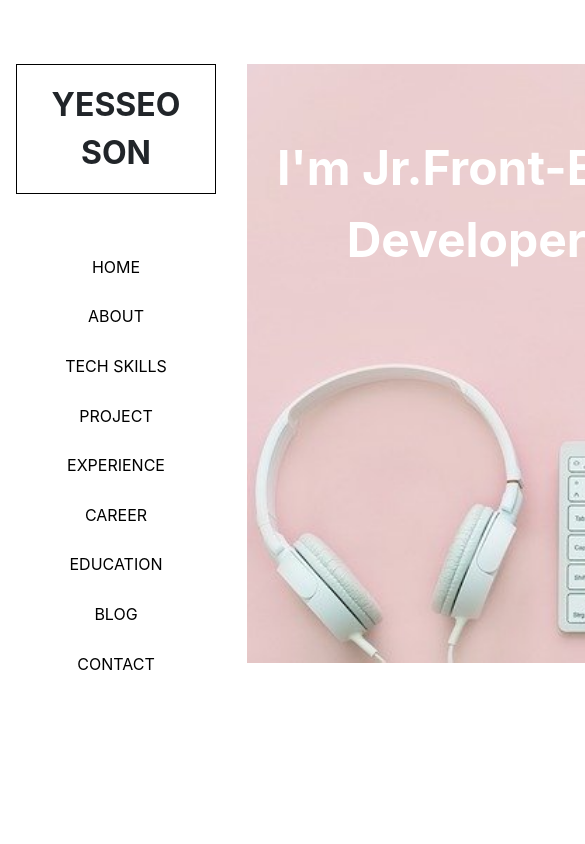
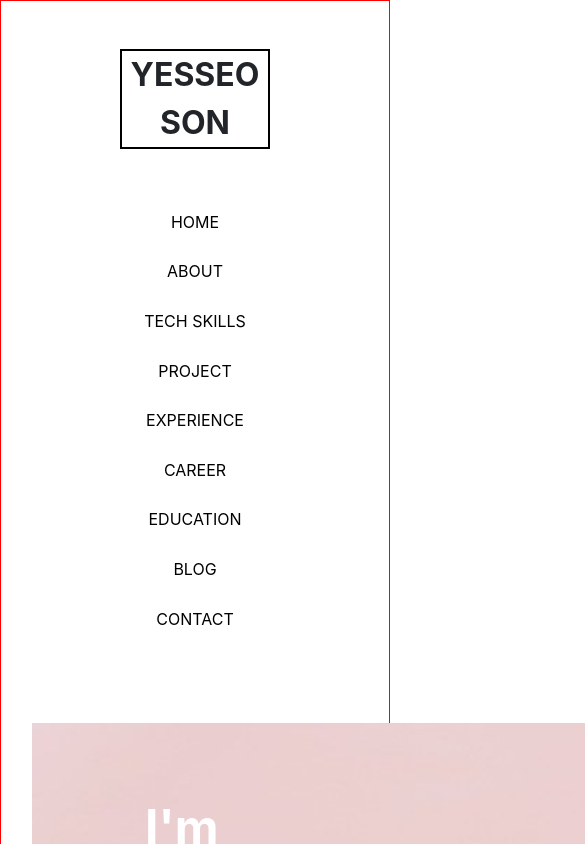
Before and after one commit to superDaramGG/portfolio, a React (Create React App) app: page / in a window 390 px wide. Shown: the top 844 px of the page, 585 px wide, since content can reach past the window. Built offline with nearby package versions, Linux system fonts and the light colour scheme.

Commit message:
App.js 반응형 수정

```diff
--- a/src/App.js
+++ b/src/App.js
@@ -9,6 +9,7 @@ import { Route } from "react-router-dom";
 import Main from "./components/Main";
 import About from "./components/About";
 import TechSkill from "./components/TechSkill";
+import Project from "./components/Project";
 import Experience from "./components/Experience";
 import Career from "./components/Career";
 import Education from "./components/Education";
@@ -34,7 +35,7 @@ class App extends Component {
             <a href="/TechSkill" className={styles.ListItem}>
               TECH SKILLS
             </a>
-            <a href="#" className={styles.ListItem}>
+            <a href="/Project" className={styles.ListItem}>
               PROJECT
             </a>
             <a href="/Experience" className={styles.ListItem}>
@@ -55,11 +56,12 @@ class App extends Component {
           </div>
         </div>
 
-        <section>
+        <section className={styles.SectionWrapper}>
           <BrowserRouter>
             <Route exact path="/" component={Main} />
             <Route exact path="/About" component={About} />
             <Route exact path="/TechSkill" component={TechSkill} />
+            <Route exact path="/Project" component={Project} />
             <Route exact path="/Experience" component={Experience} />
             <Route exact path="/Career" component={Career} />
             <Route exact path="/Education" component={Education} />
--- a/src/App.module.css
+++ b/src/App.module.css
@@ -1,26 +1,26 @@
 .Main {
+  border: 1px solid red;
+  width: 100%;
   display: flex;
 }
 
 .SidebarWrapper {
-  width: 300px;
-  height: 100%;
-  padding: 1rem;
+  width: 30%;
 }
 
 .LogoName {
-  width: 200px;
-  border: 1px solid #000;
+  width: 150px;
+  height: 100px;
+  border: 2px solid #000;
   text-align: center;
   font-size: 2rem;
   margin-top: 3rem;
   font-weight: bolder;
-  padding: 1rem 0;
   margin: 3rem auto;
 }
 
 .ListGroup {
-  margin-top: 3rem;
+  margin-top: 2rem;
 }
 
 .ListItem {
@@ -29,3 +29,26 @@
   padding: 0.8rem 0;
   color: #000;
 }
+
+.ListItem:hover {
+  text-decoration: none;
+  font-weight: 500;
+  color: #007bff;
+  border: 2px dotted #000;
+}
+
+.SectionWrapper {
+  width: 70%;
+  padding: 1rem;
+}
+
+@media (max-width: 576px) {
+  .Main {
+    border: 1px solid red;
+    display: block;
+  }
+
+  .SidebarWrapper {
+    width: 100%;
+  }
+}
```
